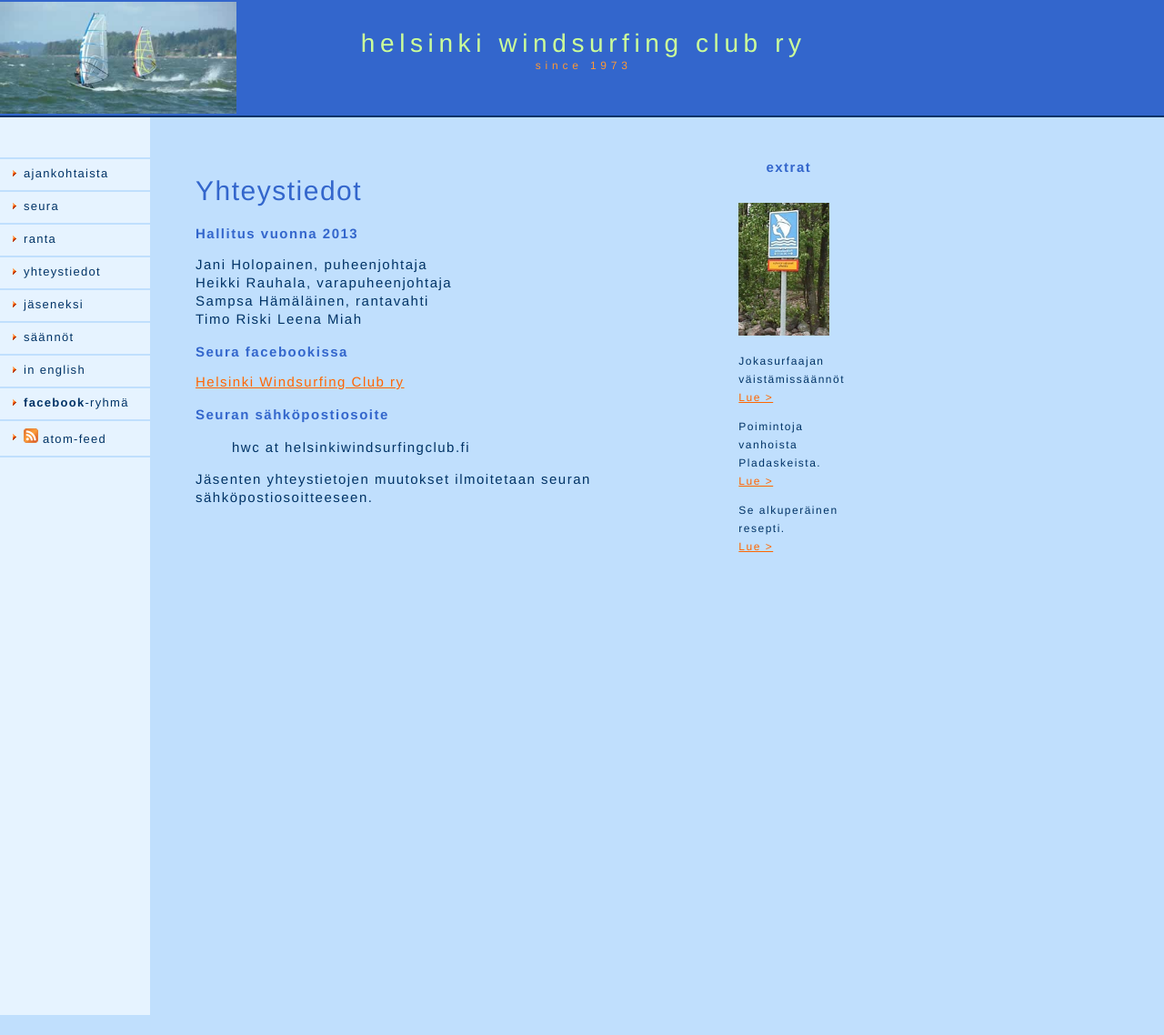
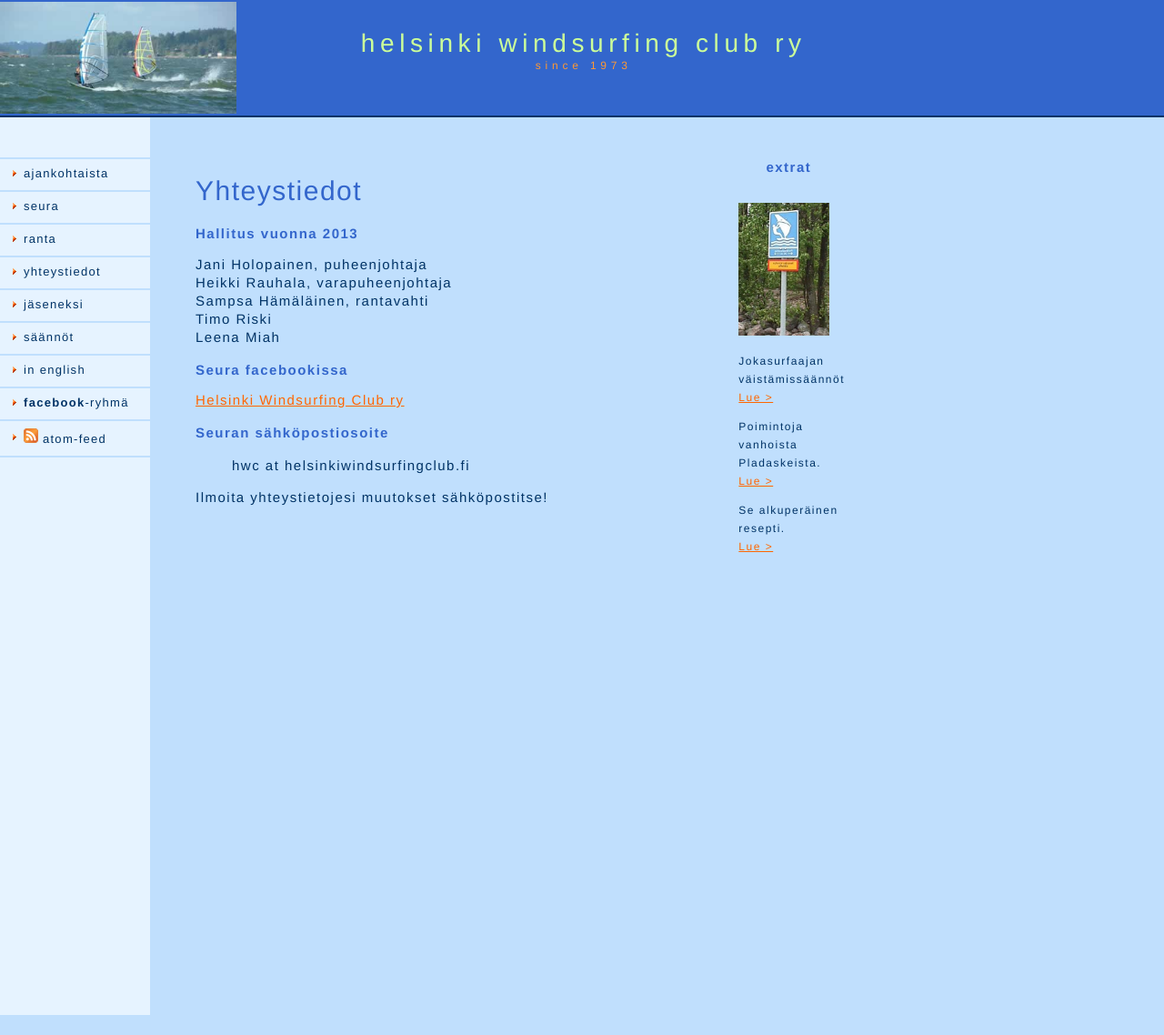
Before and after one commit to hvrauhal/helsinkiwindsurfingclub.fi, a Jekyll site: the page built from yhteystiedot.md, in a window 1280 px wide. Shown: the whole page at 91% size. Built offline with Jekyll 4.4.1, drawn with Linux system fonts in a browser that asks for light colours; nearby versions of some CDN libraries; Markdown is read by kramdown in place of the engine named in the settings.

Commit message:
Fix names of hallitus

```diff
--- a/yhteystiedot.md
+++ b/yhteystiedot.md
@@ -15,7 +15,6 @@
 Timo Riski
 Leena Miah
 
-
 Seura facebookissa
 ------------------
 [Helsinki Windsurfing Club ry](https://www.facebook.com/groups/helsinkiwindsurfingclub/)
@@ -25,4 +24,4 @@
 
 > hwc at helsinkiwindsurfingclub.fi
 
-Jäsenten yhteystietojen muutokset ilmoitetaan seuran sähköpostiosoitteeseen.
+Ilmoita yhteystietojesi muutokset sähköpostitse!
```
